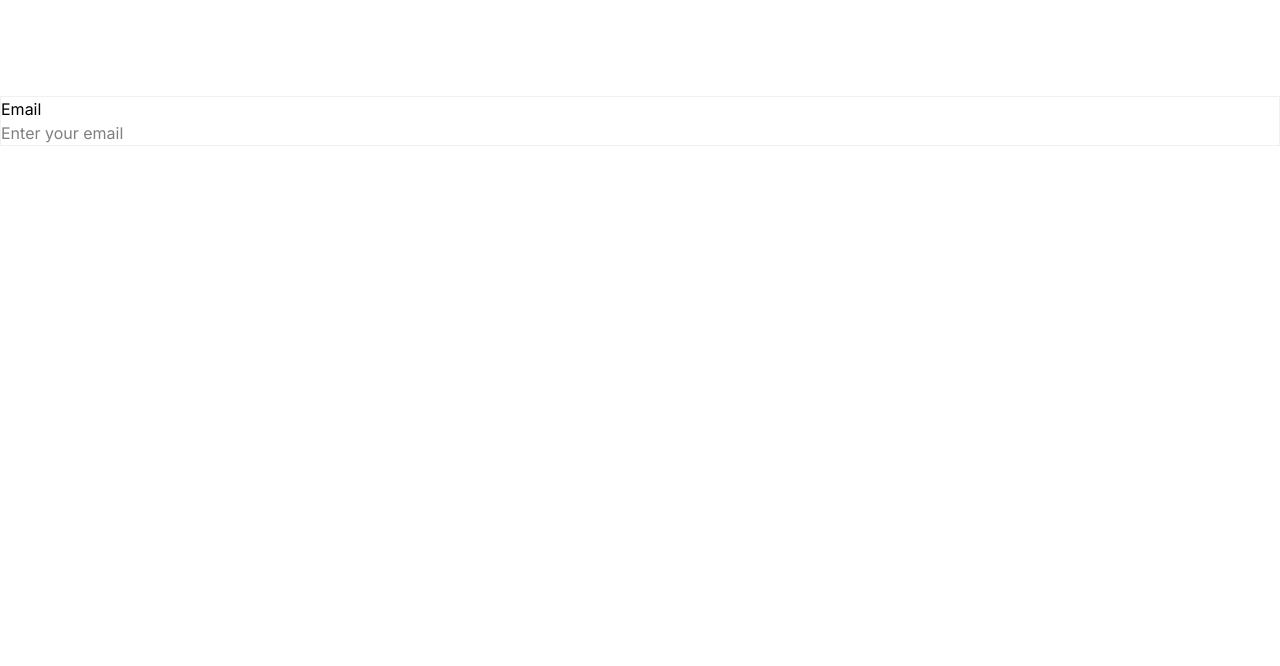
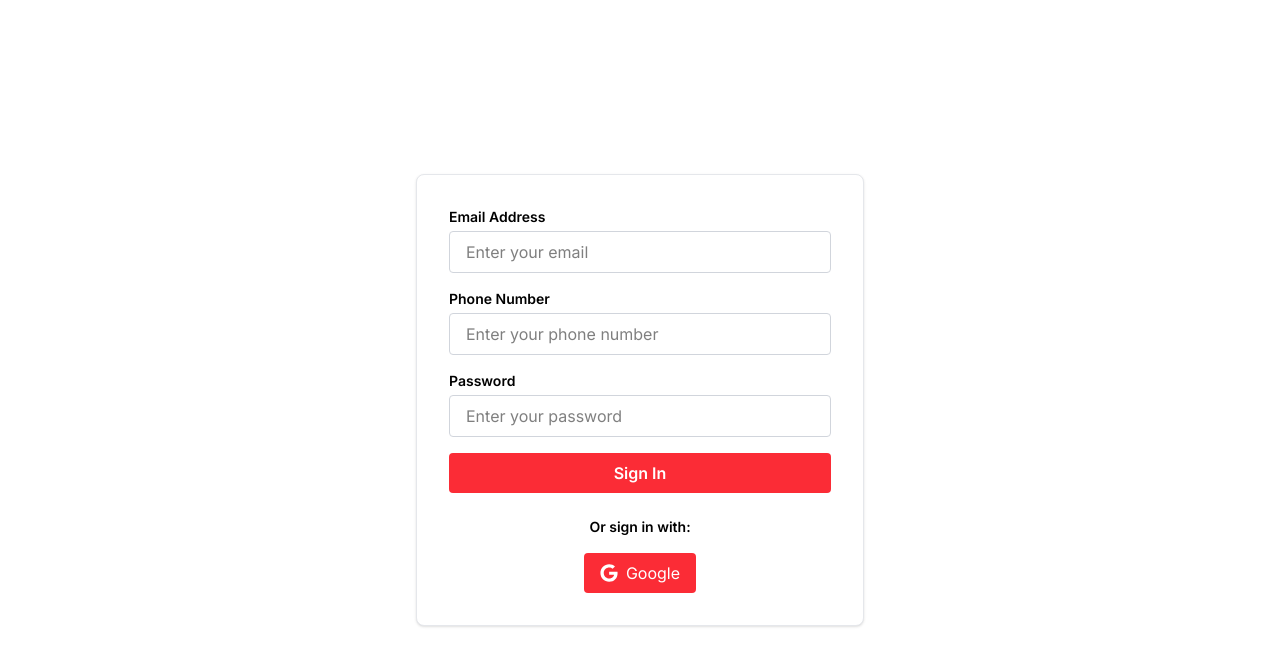
Before and after one commit to ahbab-zaman/Travel-guru, a Next.js app: page /login in a window 1280 px wide. Shown: the top 666 px of the page. Built offline with nearby package versions, Linux system fonts and the light colour scheme.

Commit message:
add google credentials for login

```diff
--- a/package.json
+++ b/package.json
@@ -18,6 +18,7 @@
     "lucide-react": "^0.487.0",
     "motion": "^12.7.4",
     "next": "15.2.4",
+    "next-auth": "^4.24.11",
     "react": "^19.0.0",
     "react-date-range": "^2.0.1",
     "react-dom": "^19.0.0",
--- a/src/Components/Navbar.tsx
+++ b/src/Components/Navbar.tsx
@@ -5,6 +5,8 @@
 import Link from "next/link";
 import { usePathname } from "next/navigation";
 import { kaushan } from "@/app/lib/font";
+import { useSession, signIn, signOut } from "next-auth/react";
+import { useRouter } from "next/navigation";
 
 const Navbar = () => {
   const [isMobileMenuOpen, setIsMobileMenuOpen] = useState(false);
@@ -21,6 +23,9 @@
     };
   }, []);
   const isHome = pathName === "/";
+
+  const { data: session } = useSession();
+  const router = useRouter();
 
   return (
     <nav
@@ -78,10 +83,23 @@
 
           {/* Right Side - Icons/Buttons */}
           <div className="lg:flex hidden gap-4 items-center justify-center">
-            {/* Sign Up Button */}
-            <button className="px-4 py-2 rounded-2xl bg-[#fc5056] border-[1px] font-extrabold font-2xl text-white hover:border-[#fc5056] hover:transition-all hover:duration-500 hover:bg-transparent">
-              Sign In
-            </button>
+            {!session ? (
+              <>
+                <button
+                  onClick={() => router.push("/login")}
+                  className="px-4 py-2 rounded-2xl bg-[#fc5056] border-[1px] font-extrabold font-2xl text-white hover:border-[#fc5056] hover:transition-all hover:duration-500 hover:bg-transparent"
+                >
+                  Sign In
+                </button>
+              </>
+            ) : (
+              <button
+                onClick={() => signOut({ callbackUrl: "/login" })}
+                className="px-4 py-2 rounded-2xl bg-[#fc5056] border-[1px] font-extrabold font-2xl text-white hover:border-[#fc5056] hover:transition-all hover:duration-500 hover:bg-transparent"
+              >
+                Logout
+              </button>
+            )}
           </div>
 
           {/* Mobile Menu Button */}
@@ -142,15 +160,23 @@
             <span className="absolute left-0 -bottom-1 h-[2px] w-0 bg-white transition-all duration-300 group-hover:w-full" />
           </Link>
           <div className="flex gap-4 items-center justify-center">
-            {/* Sign Up Button */}
-            <button className="px-4 py-2 rounded-2xl bg-[#fc5056] border-[1px] font-extrabold font-2xl text-white hover:border-[#fc5056] hover:transition-all hover:duration-500 hover:bg-transparent">
-              Sign Up
-            </button>
-
-            {/* Sign In Button with Border Style */}
-            <button className="px-4 py-2 font-semibold text-gray-800 hover:transition-all duration-300 ease-in-out bg-white border-[1px] rounded-2xl shadow-lg hover:bg-gray-800 hover:text-white hover:border-[#fff]">
-              Sign In
-            </button>
+            {!session ? (
+              <>
+                <button
+                  onClick={() => router.push("/login")}
+                  className="px-4 py-2 rounded-2xl bg-[#fc5056] border-[1px] font-extrabold font-2xl text-white hover:border-[#fc5056] hover:transition-all hover:duration-500 hover:bg-transparent"
+                >
+                  Sign In
+                </button>
+              </>
+            ) : (
+              <button
+                onClick={() => signOut({ callbackUrl: "/login" })}
+                className="px-4 py-2 rounded-2xl bg-[#fc5056] border-[1px] font-extrabold font-2xl text-white hover:border-[#fc5056] hover:transition-all hover:duration-500 hover:bg-transparent"
+              >
+                Logout
+              </button>
+            )}
           </div>
         </div>
       </div>
--- /dev/null
+++ b/src/app/api/auth/[...nextauth]/route.ts
@@ -0,0 +1,18 @@
+import NextAuth from "next-auth";
+import GoogleProvider from "next-auth/providers/google";
+import { NextAuthOptions } from "next-auth";
+
+export const authOptions: NextAuthOptions = {
+  providers: [
+    GoogleProvider({
+      clientId: process.env.GOOGLE_CLIENT_ID!,
+      clientSecret: process.env.GOOGLE_CLIENT_SECRET!,
+    }),
+  ],
+  secret: process.env.NEXTAUTH_SECRET,
+};
+
+const handler = NextAuth(authOptions);
+
+// 👇 Export GET and POST explicitly
+export { handler as GET, handler as POST };
--- a/src/app/layout.tsx
+++ b/src/app/layout.tsx
@@ -2,6 +2,7 @@
 import "./globals.css";
 import { Inter } from "next/font/google";
 import LayoutWrapper from "@/Components/LayoutWrapper";
+import NextProviders from "./provider/NextProviders";
 
 export const metadata: Metadata = {
   title: "TravelGuru",
@@ -19,7 +20,9 @@
     <html lang="en">
       <body className={inter.className}>
         <div className="min-h-screen">
-          <LayoutWrapper>{children}</LayoutWrapper>
+          <NextProviders>
+            <LayoutWrapper>{children}</LayoutWrapper>
+          </NextProviders>
         </div>
       </body>
     </html>
--- a/src/app/login/page.tsx
+++ b/src/app/login/page.tsx
@@ -1,9 +1,65 @@
+"use client";
+import { signIn } from "next-auth/react";
+import { FaGoogle } from "react-icons/fa";
 const Login = () => {
   return (
-    <div className="border-[1px] border-[#f1f1f1] mt-24">
-      <div className="flex flex-col">
-        <label htmlFor="email">Email</label>
-        <input type="email" placeholder="Enter your email" />
+    <div className="flex justify-center items-center min-h-screen bg-white">
+      <div className="w-full max-w-md bg-white p-8 rounded-lg border border-gray-200 shadow">
+        <form className="space-y-4">
+          <div>
+            <label className="block text-sm font-semibold mb-1">
+              Email Address
+            </label>
+            <input
+              type="email"
+              placeholder="Enter your email"
+              className="w-full border border-gray-300 rounded px-4 py-2 focus:outline-none focus:ring-2 focus:ring-red-300"
+            />
+          </div>
+
+          <div>
+            <label className="block text-sm font-semibold mb-1">
+              Phone Number
+            </label>
+            <input
+              type="tel"
+              placeholder="Enter your phone number"
+              className="w-full border border-gray-300 rounded px-4 py-2 focus:outline-none focus:ring-2 focus:ring-red-300"
+            />
+          </div>
+
+          <div>
+            <label className="block text-sm font-semibold mb-1">Password</label>
+            <input
+              type="password"
+              placeholder="Enter your password"
+              className="w-full border border-gray-300 rounded px-4 py-2 focus:outline-none focus:ring-2 focus:ring-red-300"
+            />
+          </div>
+
+          <button
+            type="submit"
+            className="w-full bg-red-500 text-white font-semibold py-2 rounded hover:bg-red-600 transition"
+          >
+            Sign In
+          </button>
+        </form>
+
+        <div className="text-center mt-6 font-semibold text-sm">
+          Or sign in with:
+        </div>
+
+        <div className="flex justify-center gap-4 mt-4">
+          <button
+            onClick={() => signIn("google", { callbackUrl: "/" })}
+            className="flex items-center gap-2 bg-red-500 text-white px-4 py-2 rounded cursor-pointer"
+          >
+            <span className="text-lg">
+              <FaGoogle />
+            </span>{" "}
+            Google
+          </button>
+        </div>
       </div>
     </div>
   );
--- /dev/null
+++ b/src/app/provider/NextProviders.tsx
@@ -0,0 +1,12 @@
+"use client";
+
+import { ReactNode } from "react";
+import { SessionProvider } from "next-auth/react";
+
+interface Props {
+  children: ReactNode;
+}
+
+export default function NextProviders({ children }: Props) {
+  return <SessionProvider>{children}</SessionProvider>;
+}
```
Also changed, not shown: 1 other file (tests, documents, lock files or other folders).
